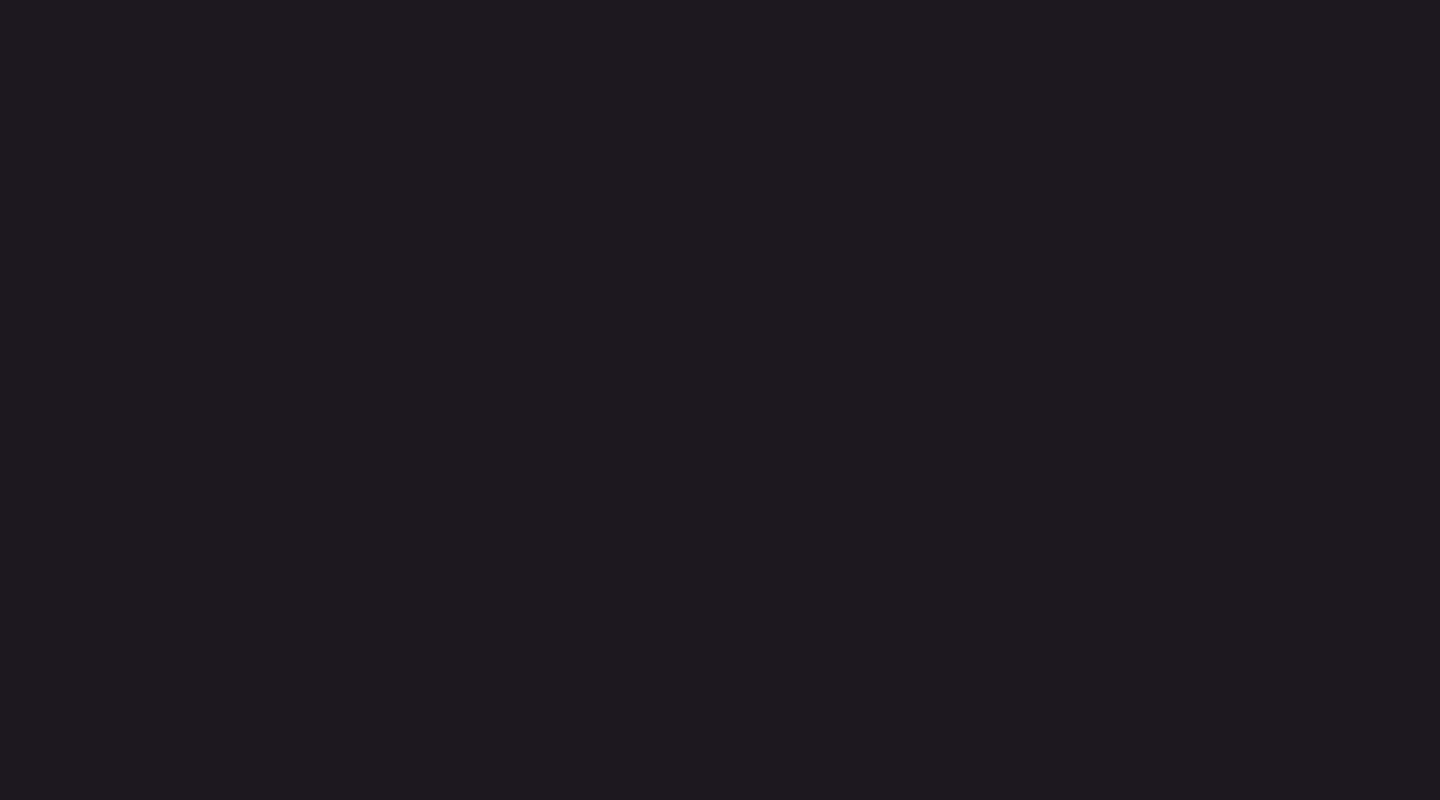
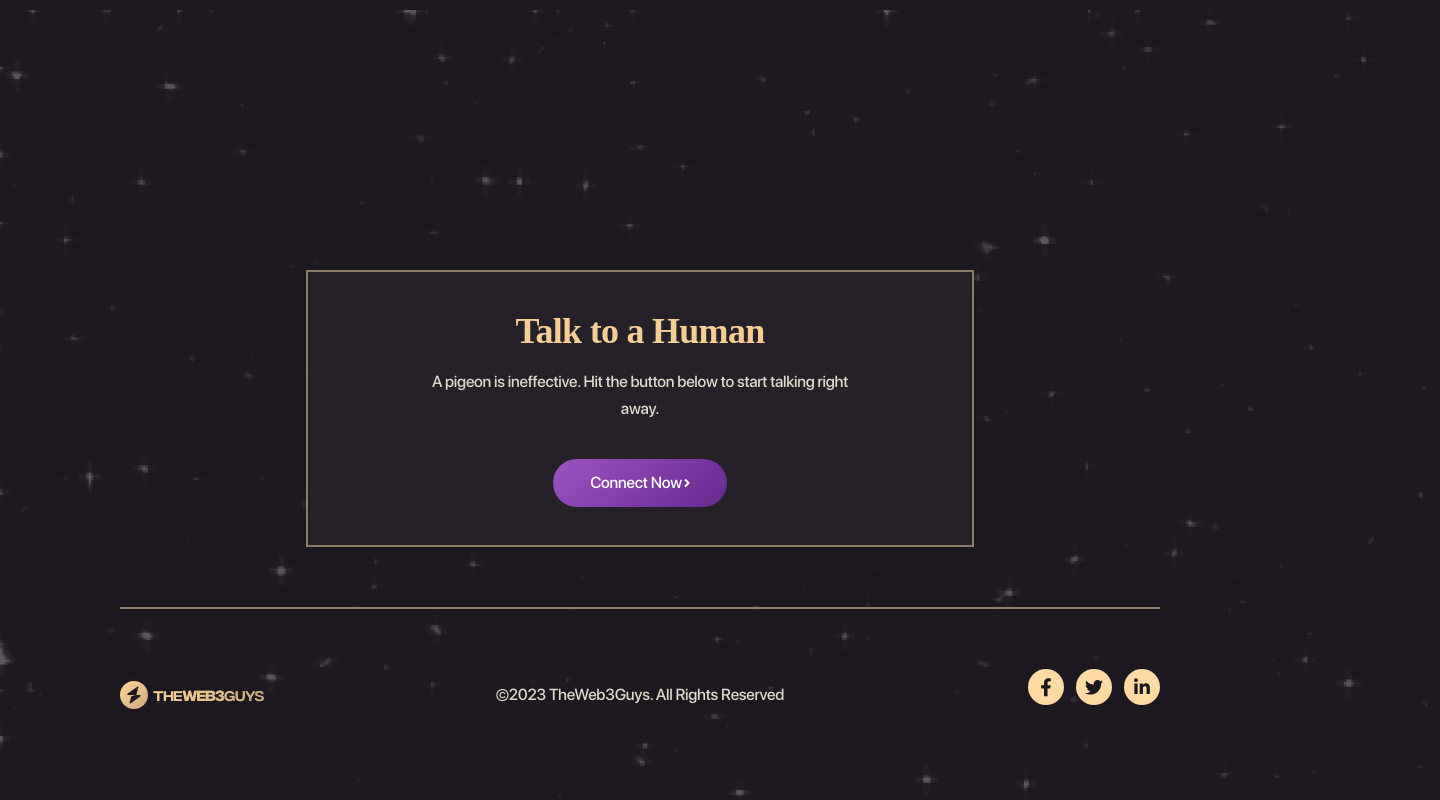
Before and after one commit to kalracodes/Web3guys_Website, a React (Create React App) app: page /services in a window 1280 px wide. Shown: the part 501-1301 px from the top of the page, 1440 px wide, since content can reach past the window. Before the commit the page ends 800 px from the top, so only its background shows below. Built offline with nearby package versions, Linux system fonts and the light colour scheme.

Commit message:
Add CTR to footer

```diff
--- a/src/App.js
+++ b/src/App.js
@@ -19,7 +19,7 @@ function App() {
           </Routes>
         </div>
       </Router>
-      {/* <Footer/> */}
+      <Footer/>
   </>
   );
 }
--- a/src/components/Navbar/NavBar.css
+++ b/src/components/Navbar/NavBar.css
@@ -12,7 +12,7 @@
 	font-size: 1rem;
 	position: sticky;
 	top: 0;
-	z-index: 20;
+	z-index: 200000000;
 }
 
 .nav-container {
--- a/src/components/footer/Footer.js
+++ b/src/components/footer/Footer.js
@@ -1,12 +1,29 @@
 import React from "react";
-import './footer.css'
-import logo from "../../assets/website-logo.svg"
-import facebook from "../../assets/facebook.svg"
-import twitter from "../../assets/twitter.svg"
-import linkedin from "../../assets/linkedin.svg"
+import "./footer.css";
+import logo from "../../assets/website-logo.svg";
+import facebook from "../../assets/facebook.svg";
+import twitter from "../../assets/twitter.svg";
+import linkedin from "../../assets/linkedin.svg";
+import rightArrow from "../../assets/right_arrow.svg";
 export function Footer() {
-	return(
+	return (
 		<footer>
+			<div className="footer-stars"></div>
+			<div className="ctr-footer">
+				<div className="talktohuman">
+					<div className="talktohumans">
+						<div className="talktohumanhead">Talk to a Human</div>
+						<div className="talktohumanheader">
+							A pigeon is ineffective. Hit the button below to
+							start talking right away.
+						</div>
+					</div>
+					<button className="cta_talktohuman">
+						Connect Now
+						<img src={rightArrow} alt="" />
+					</button>
+				</div>
+			</div>
 			<div className="footer-line-1"></div>
 			<div className="foot-desktop">
 				<div className="footer-logo">
@@ -19,9 +36,15 @@ export function Footer() {
 					&copy;2023 TheWeb3Guys. All Rights Reserved
 				</div>
 				<div className="footer-links">
-                    <div className="footer-link"><img src={facebook} alt="" /></div>
-                    <div className="footer-link"><img src={twitter} alt="" /></div>
-                    <div className="footer-link"><img src={linkedin} alt="" /></div>
+					<div className="footer-link">
+						<img src={facebook} alt="" />
+					</div>
+					<div className="footer-link">
+						<img src={twitter} alt="" />
+					</div>
+					<div className="footer-link">
+						<img src={linkedin} alt="" />
+					</div>
 				</div>
 			</div>
 		</footer>
--- a/src/components/footer/footer.css
+++ b/src/components/footer/footer.css
@@ -1,3 +1,7 @@
+footer {
+	margin-top: 400px;
+}
+
 .footer-line-1 {
 	margin-top: 60px !important;
 	margin: 0px 120px;
@@ -34,8 +38,8 @@
 	-webkit-text-fill-color: transparent;
 	background-clip: text;
 }
-.footer-copyright-1{
-	font-family: "SF Pro Text";
+.footer-copyright-1 {
+	font-family: "SF Pro";
 	font-style: normal;
 	font-weight: 400;
 	font-size: 16px;
@@ -46,30 +50,176 @@
 
 	color: #e0d8ca;
 }
-.footer-links{
+.footer-links {
 	margin-right: 120px;
 	display: flex;
 }
-.footer-link{
-  margin-left:12px;
+.footer-link {
+	margin-left: 12px;
+}
+.footer-stars {
+	position: relative;
+	width: 1440px;
+	height: 790.15px;
+	left: 0px;
+	top: 0px;
+
+	background: url(../../assets/stars.webp);
+	mix-blend-mode: screen;
+	/* opacity: 0.28; */
+
+	/* Inside auto layout */
+
+	flex: none;
+	order: 2;
+	flex-grow: 0;
+	z-index: 2;
+}
+.ctr-footer{
+	margin-top: -530px;
+	display:flex;
+	justify-content: center;
+	align-items: center;
+}
+.talktohuman {
+	box-sizing: border-box;
+
+	/* Auto layout */
+
+	display: flex;
+	flex-direction: column;
+	justify-content: center;
+	align-items: center;
+	padding: 40px 120px;
+	gap: 36px;
+
+	width: 668px;
+	height: 277px;
+
+	background: #262129;
+	border: 2.8px solid #8d7d66;
+
+	/* Inside auto layout */
+
+	flex: none;
+	order: 4;
+	flex-grow: 0;
+	z-index: 4;
+}
+.talktohumans {
+	display: flex;
+	flex-direction: column;
+	align-items: center;
+	padding: 0px;
+	gap: 16px;
+
+	width: 428px;
+	height: 113px;
+
+	/* Inside auto layout */
+
+	flex: none;
+	order: 0;
+	flex-grow: 0;
 }
 
-@media screen and (min-width: 750px) and (max-width:900px) {
+.talktohumanhead {
+	width: 304px;
+	height: 43px;
+
+	font-family: "Montserrat";
+	font-style: normal;
+	font-weight: 800;
+	font-size: 36px;
+	line-height: 120%;
+	/* or 43px */
+
+	text-align: center;
+	letter-spacing: -0.02em;
+
+	color: #f5ce93;
+
+	/* Inside auto layout */
+
+	flex: none;
+	order: 0;
+	flex-grow: 0;
+}
+.talktohumanheader {
+	width: 428px;
+	height: 54px;
+
+	/* Body/Med-16 */
+
+	font-family: "SF Pro";
+	font-style: normal;
+	font-weight: 500;
+	font-size: 16px;
+	line-height: 168%;
+	/* or 27px */
+
+	text-align: center;
+	letter-spacing: -0.015em;
+
+	color: #e0d8ca;
+
+	/* Inside auto layout */
+
+	flex: none;
+	order: 1;
+	flex-grow: 0;
+}
+.cta_talktohuman {
+	display: flex;
+	flex-direction: row;
+	justify-content: center;
+	align-items: center;
+	padding: 16px 24px;
+
+	width: 174px;
+	height: 48px;
+	border: none;
+	/* G2 */
+
+	background: linear-gradient(135deg, #9d54c2 0%, #66288f 100%);
+	border-radius: 48px;
+
+	/* Inside auto layout */
+
+	flex: none;
+	order: 1;
+	flex-grow: 0;
+	font-family: "SF Pro";
+	font-style: normal;
+	font-weight: 500;
+	font-size: 16px;
+	line-height: 168%;
+	/* identical to box height, or 27px */
+
+	letter-spacing: -0.015em;
+
+	color: #ffffff;
+}
+.cta_talktohuman img{
+	padding-left:2px;
+}
+@media screen and (min-width: 750px) and (max-width: 900px) {
 	.footer-line-1 {
 		margin: 0px 60px;
 	}
 	.footer-logo {
 		margin-left: 60px;
 	}
-  .footer-links{
-    margin-right:60px;
+	.footer-links {
+		margin-right: 60px;
 	}
 }
+
 @media screen and (max-width: 750px) {
-  .footer-line-1{
+	.footer-line-1 {
 		display: none;
 	}
-  .footer-copyright-1{
+	.footer-copyright-1 {
 		display: none;
 	}
 }
```
Lines whose indentation alone changed are shown as unchanged.
